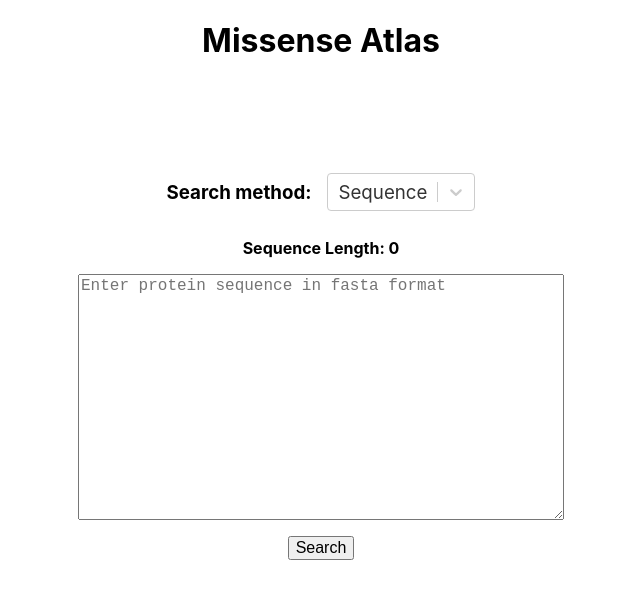
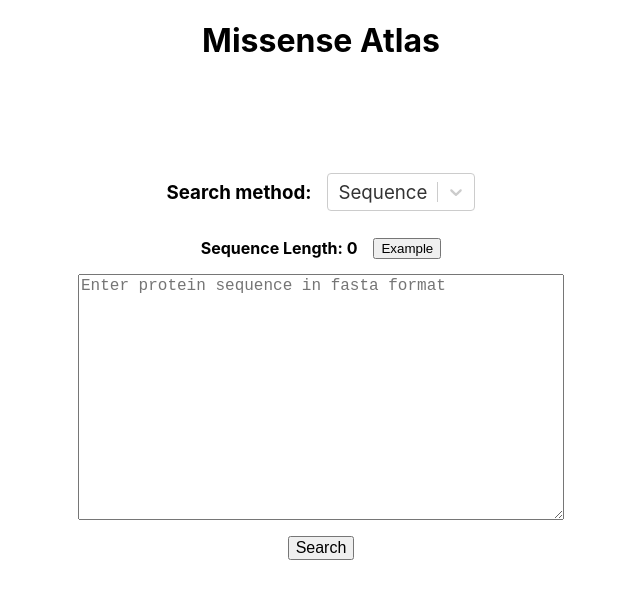
Before and after one commit to CompGenomeLab/missense_atlas, a React (Create React App) app: page / in a window 1280 px wide. Shown: the top 598 px of the page, without its empty margins (319-959 px from the left). Built offline with nearby package versions, Linux system fonts and the light colour scheme.

Commit message:
Examples Added, except Fasta Format

```diff
--- a/src/components/SearchBox/index.js
+++ b/src/components/SearchBox/index.js
@@ -5,7 +5,7 @@ import { IconButton } from "@mui/material";
 import CloseIcon from '@mui/icons-material/Close';
 import axios from "axios";
 import { useNavigate } from "react-router-dom";
-import { database_url,aminoacid_ordering, h4_font_size, h3_font_size } from "../../config/config";
+import { database_url,aminoacid_ordering, h4_font_size, h3_font_size,examples_lookup } from "../../config/config";
 import Select from "react-select";
 import './SearchBox.css'
 
@@ -13,7 +13,7 @@ function SearchBox(){
 
     const navigate = useNavigate();
     const [searchMethod,setSearchMethod] = useState('Sequence'); // sequence md5sum Uniprot Gene ID or UniprotId
-    const [proteinSequence,setProteinSequence] = useState(''); // .trim() the sequence to remove white spaces
+    const [proteinSequence,setInputProteinSequence] = useState(''); // .trim() the sequence to remove white spaces
     const [inputMD5Sum , setInputMD5Sum] = useState('');
     const [inputGeneId, setInputGeneId] = useState('');
     const [inputUniprotId, setInputUniprotId] = useState('');
@@ -138,6 +138,12 @@ function SearchBox(){
 
     }
 
+    const handleExampleClicked = (e,setterFunction) => {
+      e.preventDefault();
+      const example_value = examples_lookup[searchMethod];
+      setterFunction(example_value);
+    }
+
     const selectorSearchMethods = [
       {
         value: "Sequence",
@@ -157,19 +163,21 @@ function SearchBox(){
       },
     ];
 
-
     let textBoxField;
     if (searchMethod === "Sequence") {
       textBoxField = (
         <form className="text-box-field">
+          <div style={{ display: "flex", gap: "1rem", alignItems: "center" }}>
             <h4 style={{ margin: "1rem 0px", fontSize: h4_font_size }}>
               Sequence Length: {trimmedProteinSequence.length}
             </h4>
+            <button onClick={(e) => handleExampleClicked(e,setInputProteinSequence)}>Example</button>
+          </div>
           <textarea
             style={{ width: "100%", height: "15rem", fontSize: h4_font_size, maxWidth:'90vw', maxHeight:'60vh', minHeight:"1.2rem" }}
             placeholder="Enter protein sequence in fasta format"
             value={proteinSequence}
-            onChange={(e) => setProteinSequence(() => e.target.value)}
+            onChange={(e) => setInputProteinSequence(() => e.target.value)}
           ></textarea>
           <button style={{ marginTop: "1rem" }} onClick={(e) => handleSearchClicked(e)}>
             <span style={{ fontSize: h4_font_size }}> Search </span>
@@ -179,11 +187,14 @@ function SearchBox(){
     } else if (searchMethod === "MD5Sum") {
       textBoxField = (
         <div className="text-box-field">
+          <div  style={{ display: "flex", gap: "1rem", alignItems: "center" }} >
             <h4 style={{ fontSize: h4_font_size }}>
               {inputMD5Sum.trim().length !== 32
                 ? "Length of MD5Sum must be 32 characters"
                 : "Input MD5Sum is Correct Length"}
             </h4>
+            <button onClick={(e) => handleExampleClicked(e,setInputMD5Sum)}>Example</button>
+          </div>
           <form style={{ display: "flex", gap: "1rem", alignItems: "center" }}>
             <input
               style={{
@@ -206,9 +217,12 @@ function SearchBox(){
     } else if (searchMethod === "Uniprot Gene ID") {
       textBoxField = (
         <div className="text-box-field">
+          <div style={{ display: "flex", gap: "1rem", alignItems: "center" }}>
             <h4 style={{ fontSize: h4_font_size }}>
               Enter the Uniprot Gene ID for the sequence
             </h4>
+            <button onClick={(e) => handleExampleClicked(e,setInputGeneId)}>Example</button>
+          </div>
           <form
             style={{
               display: "flex",
@@ -232,9 +246,12 @@ function SearchBox(){
     } else if (searchMethod === "Uniprot Accession ID") {
       textBoxField = (
         <div className="text-box-field">
+          <div style={{ display: "flex", gap: "1rem", alignItems: "center" }}>
             <h4 style={{ fontSize: h4_font_size }}>
               Enter the Uniprot Accession ID of the sequence
             </h4>
+            <button onClick={(e) => handleExampleClicked(e,setInputUniprotId)}>Example</button>
+          </div>
 
           <form
             style={{
@@ -260,48 +277,47 @@ function SearchBox(){
 
     return (
       <div>
-        <div style={{display:'flex', gap:'1rem', alignItems:'center', justifyContent:'center'}}>
-        <h3 style={{fontSize:h3_font_size}}>Search method: </h3>
-        <div >
+        <div
+          style={{ display: "flex", gap: "1rem", alignItems: "center", justifyContent: "center" }}
+        >
+          <h3 style={{ fontSize: h3_font_size }}>Search method: </h3>
+          <div>
             <Select
               value={{
                 value: searchMethod,
                 label: searchMethod,
               }}
               isSearchable={false}
-            onChange={(new_option) =>
-              { setSearchMethod(new_option.value); setErrorMessage("");}
-            }
+              onChange={(new_option) => {
+                setSearchMethod(new_option.value);
+                setErrorMessage("");
+              }}
               maxMenuHeight={window.innerHeight}
               options={selectorSearchMethods}
               styles={{
-              menu: (provided) => ({ ...provided,fontSize:h3_font_size }),
-              control: (provided) => ({...provided, fontSize:h3_font_size })
-
+                menu: (provided) => ({ ...provided, fontSize: h3_font_size }),
+                control: (provided) => ({ ...provided, fontSize: h3_font_size }),
               }}
-
             />
           </div>
+
         </div>
         {textBoxField}
-        {/* { // the button is inside the textboxField in other search methods
-        searchMethod === 'Sequence' &&
-        <button style={{ marginTop:"1rem" }} onClick={handleSearchClicked}>
-          <span style={{fontSize:h4_font_size}}> Search </span>
-        </button>  } */}
         {errorMessage.length !== 0 && (
           <div
-            key = {searchClickedCount}
+            key={searchClickedCount}
             className="fade-in-search-box"
-            style={{ display: "flex", marginTop: "0.5rem", justifyContent:'center' }}
+            style={{ display: "flex", marginTop: "0.5rem", justifyContent: "center" }}
           >
-            <p  style={{ color: "red",fontSize:h4_font_size  }}> {errorMessage}</p>
-            <IconButton onClick={() => setErrorMessage("") } sx={{fontSize:h4_font_size, borderRadius:'0px'}}>
+            <p style={{ color: "red", fontSize: h4_font_size }}> {errorMessage}</p>
+            <IconButton
+              onClick={() => setErrorMessage("")}
+              sx={{ fontSize: h4_font_size, borderRadius: "0px" }}
+            >
               <CloseIcon fontSize="inherit" />
             </IconButton>
           </div>
         )}
-
       </div>
     );
 
--- a/src/config/config.js
+++ b/src/config/config.js
@@ -390,3 +390,11 @@ export const all_prediction_tools_array = [
   efin_swissprot_parameters,
   provean_parameters,
 ];
+
+
+export const examples_lookup = {
+  "Sequence": "Fasta format example to be added",
+  "MD5Sum": "3d3f7f772cf34ea5db1998fc0eae9f72",
+  "Uniprot Gene ID" : "PKLR",
+  "Uniprot Accession ID" : "Q9H9S4",
+};
--- a/src/routes/ProteinPage.js
+++ b/src/routes/ProteinPage.js
@@ -38,10 +38,7 @@ const ProteinPage = () => {
   const findMetadataHumanAccAndIndices = (input_metadata) => {
     let temp_indices =
       input_metadata?.reduce((cur_list, cur_metadata, index) => {
-        if (
-          cur_metadata?.organism?.taxonomy === 9606 &&
-          cur_metadata.features?.length > 0
-        ) {
+        if (cur_metadata?.organism?.taxonomy === 9606 && cur_metadata.features?.length > 0) {
           cur_list.push({ accession: cur_metadata.accession, index: index });
         }
         return cur_list;
```
Lines whose indentation alone changed are shown as unchanged.
